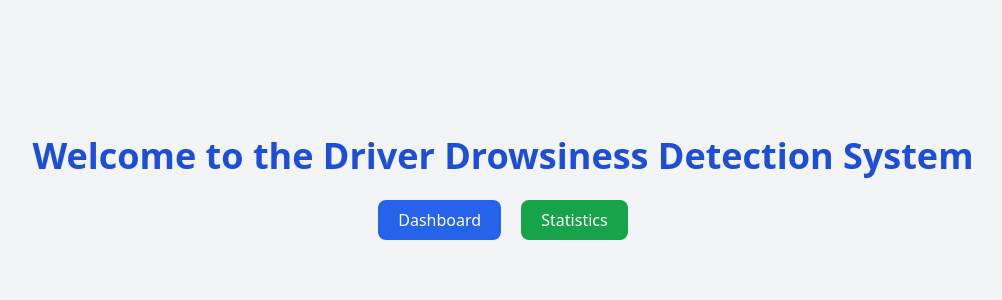
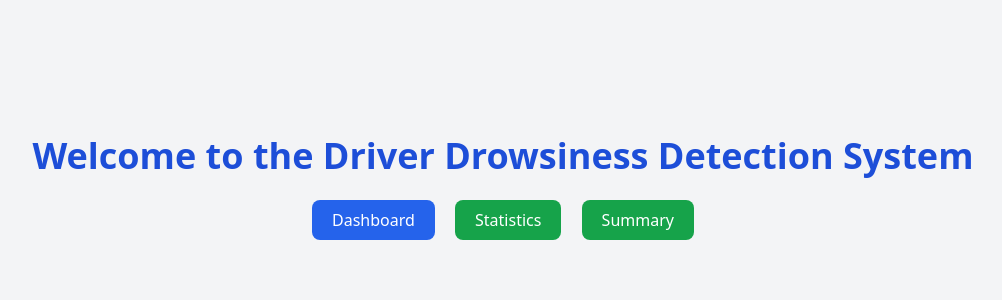
Before and after one commit to sulthanshanid/DROWSYWEB, a Flask app: page / in a window 1280 px wide. Shown: the part 212-512 px from the top of the page, without its empty margins (137-1139 px from the left). Run offline with Flask 3, Linux system fonts and the light colour scheme; some libraries are stand-ins or nearby versions.

Commit message:
summary in

```diff
--- a/templates/index.html
+++ b/templates/index.html
@@ -26,6 +26,12 @@
         >
           Statistics
         </a>
+        <a
+          href="/summary"
+          class="inline-block bg-green-600 text-white px-5 py-2 rounded-lg hover:bg-green-700 transition duration-300"
+        >
+          Summary
+        </a>
       </nav>
     </div>
   </body>
```
